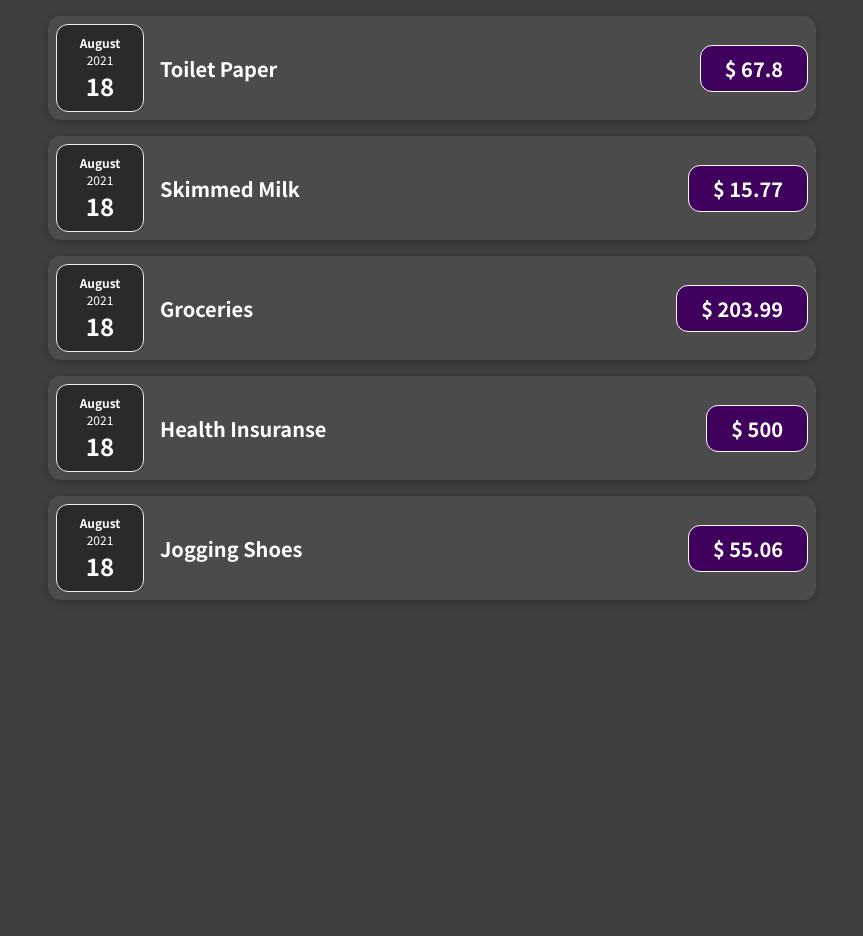
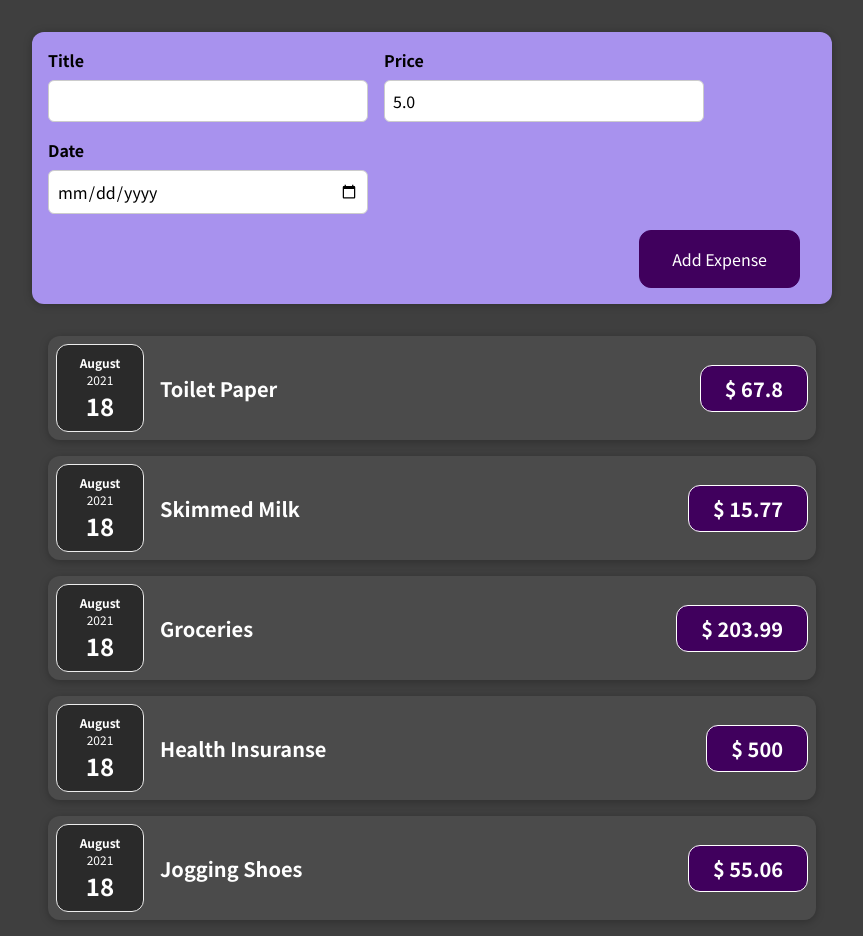
Before and after one commit to AqibNaeem19/Expense-tracker, a React (Create React App) app: page / in a window 1280 px wide. Shown: the whole page, without its empty margins (208-1071 px from the left). Before the commit the page ends 800 px from the top, so only its background shows below. Built offline with nearby package versions, Linux system fonts and the light colour scheme.

Commit message:
Add Form and Restructure the project

```diff
--- a/src/App.js
+++ b/src/App.js
@@ -1,4 +1,5 @@
-import ExpenseItem from './components/ExpenseItem';
+import ExpenseItem from './components/Expenses/ExpenseItem';
+import NewExpense from './components/NewExpense/NewExpense';
 
 // Array holds all the assigned ExpenseIds.
 let usedIds = [];
@@ -78,6 +79,7 @@
 
   return (
     <div className="App">
+      <NewExpense />
       { passEachExpenseItemAsProp }
     </div>
   );
--- a/src/components/ExpenseDate.css
+++ /dev/null
@@ -1,32 +0,0 @@
-.expense-date {
-    display: flex;
-    flex-direction: column;
-    width: 5.5rem;
-    height: 5.5rem;
-    border: 1px solid #ececec;
-    background-color: #2a2a2a;
-    color: white;
-    border-radius: 12px;
-    align-items: center;
-    justify-content: center;
-    cursor: pointer;
-    transition: .5s all;
-  }
-
-  .expense-date:hover {
-      transform: scale(1.2);
-  }
-
-  .expense-date__month {
-    font-size: 0.75rem;
-    font-weight: bold;
-  }
-
-  .expense-date__year {
-    font-size: 0.75rem;
-  }
-
-  .expense-date__day {
-    font-size: 1.5rem;
-    font-weight: bold;
-  }
--- a/src/components/ExpenseItem.css
+++ /dev/null
@@ -1,61 +0,0 @@
-.expense-item {
-    display: flex;
-    justify-content: space-between;
-    align-items: center;
-    box-shadow: 0 2px 8px rgba(0, 0, 0, 0.25);
-    padding: 0.5rem;
-    margin: 1rem auto;
-    width: 99%;
-    border-radius: 12px;
-    background-color: #4b4b4b;
-  }
-
-  .expense-item__description {
-    display: flex;
-    flex-direction: column;
-    gap: 1rem;
-    align-items: flex-end;
-    flex-flow: column-reverse;
-    justify-content: flex-start;
-    flex: 1;
-  }
-
-  .expense-item h2 {
-    color: #3a3a3a;
-    font-size: 1rem;
-    flex: 1;
-    margin: 0 1rem;
-    color: white;
-  }
-
-  .expense-item__price {
-    font-size: 1rem;
-    font-weight: bold;
-    color: white;
-    background-color: #40005d;
-    border: 1px solid white;
-    padding: 0.5rem;
-    border-radius: 12px;
-  }
-
-  @media screen and (min-width: 580px) {
-    .expense-item {
-      width: 60%;
-    }
-
-    .expense-item__description {
-      flex-direction: row;
-      align-items: center;
-      justify-content: flex-start;
-      flex: 1;
-    }
-
-    .expense-item__description h2 {
-      font-size: 1.25rem;
-    }
-
-    .expense-item__price {
-      font-size: 1.25rem;
-      padding: 0.5rem 1.5rem;
-    }
-  }
--- a/src/components/ExpenseDate.js
+++ b/src/components/Expenses/ExpenseDate.js
@@ -1,4 +1,4 @@
-import './ExpenseDate.css';
+import '../Styles/ExpenseDate.css';
 
 function ExpenseDate(props) {
   const month = props.date.toLocaleString('en-US', { month: 'long' });
--- a/src/components/ExpenseItem.js
+++ b/src/components/Expenses/ExpenseItem.js
@@ -1,5 +1,5 @@
 import ExpenseDate from './ExpenseDate';
-import './ExpenseItem.css'
+import '../Styles/ExpenseItem.css';
 
 export default function ExpenseItem(props) {
   return (
--- /dev/null
+++ b/src/components/NewExpense/ExpenseForm.js
@@ -0,0 +1,28 @@
+import React from 'react';
+import '../Styles/ExpenseForm.css';
+
+const ExpenseForm = () => {
+  return (
+    <form>
+      <div className='new-expense__controls'>
+        <div className='new-expense__control'>
+          <label>Title</label>
+          <input type='text' />
+        </div>
+        <div className='new-expense__control'>
+          <label>Price</label>
+          <input type='number' min='1' step='1.0' defaultValue='5.0' />
+        </div>
+        <div className='new-expense__control'>
+          <label>Date</label>
+          <input type='date' />
+        </div>
+      </div>
+      <div className='new-expense__actions'>
+        <button type='submit'>Add Expense</button>
+      </div>
+    </form>
+  )
+}
+
+export default ExpenseForm;
--- /dev/null
+++ b/src/components/NewExpense/NewExpense.js
@@ -0,0 +1,13 @@
+import React from 'react';
+import ExpenseForm from './ExpenseForm';
+import '../Styles/NewExpense.css';
+
+const NewExpense = () => {
+  return (
+    <div className='new-expense'>
+      <ExpenseForm />
+    </div>
+  )
+}
+
+export default NewExpense;
--- /dev/null
+++ b/src/components/Styles/ExpenseDate.css
@@ -0,0 +1,32 @@
+.expense-date {
+  display: flex;
+  flex-direction: column;
+  width: 5.5rem;
+  height: 5.5rem;
+  border: 1px solid #ececec;
+  background-color: #2a2a2a;
+  color: white;
+  border-radius: 12px;
+  align-items: center;
+  justify-content: center;
+  cursor: pointer;
+  transition: .5s all;
+}
+
+.expense-date:hover {
+  transform: scale(1.2);
+}
+
+.expense-date__month {
+  font-size: 0.75rem;
+  font-weight: bold;
+}
+
+.expense-date__year {
+  font-size: 0.75rem;
+}
+
+.expense-date__day {
+  font-size: 1.5rem;
+  font-weight: bold;
+}
--- /dev/null
+++ b/src/components/Styles/ExpenseForm.css
@@ -0,0 +1,26 @@
+.new-expense__controls {
+  display: flex;
+  flex-wrap: wrap;
+  gap: 1rem;
+  margin-bottom: 1rem;
+  text-align: left;
+}
+
+.new-expense__control label {
+  font-weight: bold;
+  margin-bottom: 0.5rem;
+  display: block;
+}
+
+.new-expense__control input {
+  font: inherit;
+  padding: 0.5rem;
+  border-radius: 6px;
+  border: 1px solid #ccc;
+  width: 20rem;
+  max-width: 100%;
+}
+
+.new-expense__actions {
+  text-align: right;
+}
--- /dev/null
+++ b/src/components/Styles/ExpenseItem.css
@@ -0,0 +1,61 @@
+.expense-item {
+  display: flex;
+  justify-content: space-between;
+  align-items: center;
+  box-shadow: 0 2px 8px rgba(0, 0, 0, 0.25);
+  padding: 0.5rem;
+  margin: 1rem auto;
+  width: 99%;
+  border-radius: 12px;
+  background-color: #4b4b4b;
+}
+
+.expense-item__description {
+  display: flex;
+  flex-direction: column;
+  gap: 1rem;
+  align-items: flex-end;
+  flex-flow: column-reverse;
+  justify-content: flex-start;
+  flex: 1;
+}
+
+.expense-item h2 {
+  color: #3a3a3a;
+  font-size: 1rem;
+  flex: 1;
+  margin: 0 1rem;
+  color: white;
+}
+
+.expense-item__price {
+  font-size: 1rem;
+  font-weight: bold;
+  color: white;
+  background-color: #40005d;
+  border: 1px solid white;
+  padding: 0.5rem;
+  border-radius: 12px;
+}
+
+@media screen and (min-width: 580px) {
+  .expense-item {
+    width: 60%;
+  }
+
+  .expense-item__description {
+    flex-direction: row;
+    align-items: center;
+    justify-content: flex-start;
+    flex: 1;
+  }
+
+  .expense-item__description h2 {
+    font-size: 1.25rem;
+  }
+
+  .expense-item__price {
+    font-size: 1.25rem;
+    padding: 0.5rem 1.5rem;
+  }
+}
--- /dev/null
+++ b/src/components/Styles/NewExpense.css
@@ -0,0 +1,38 @@
+.new-expense {
+  background-color: #a892ee;
+  padding: 1rem;
+  margin: 2rem auto;
+  width: 50rem;
+  max-width: 95%;
+  border-radius: 12px;
+  text-align: center;
+  box-shadow: 0 1px 8px rgba(0, 0, 0, 0.25);
+}
+
+.new-expense button {
+  font: inherit;
+  cursor: pointer;
+  padding: 1rem 2rem;
+  border: 1px solid #40005d;
+  background-color: #40005d;
+  color: white;
+  border-radius: 12px;
+  margin-right: 1rem;
+}
+
+.new-expense button:hover,
+.new-expense button:active {
+  background-color: #510674;
+  border-color: #510674;
+}
+
+.new-expense button.alternative {
+  color: #220131;
+  border-color: transparent;
+  background-color: transparent;
+}
+
+.new-expense button.alternative:hover,
+.new-expense button.alternative:active {
+  background-color: #ddb3f8;
+}
```
